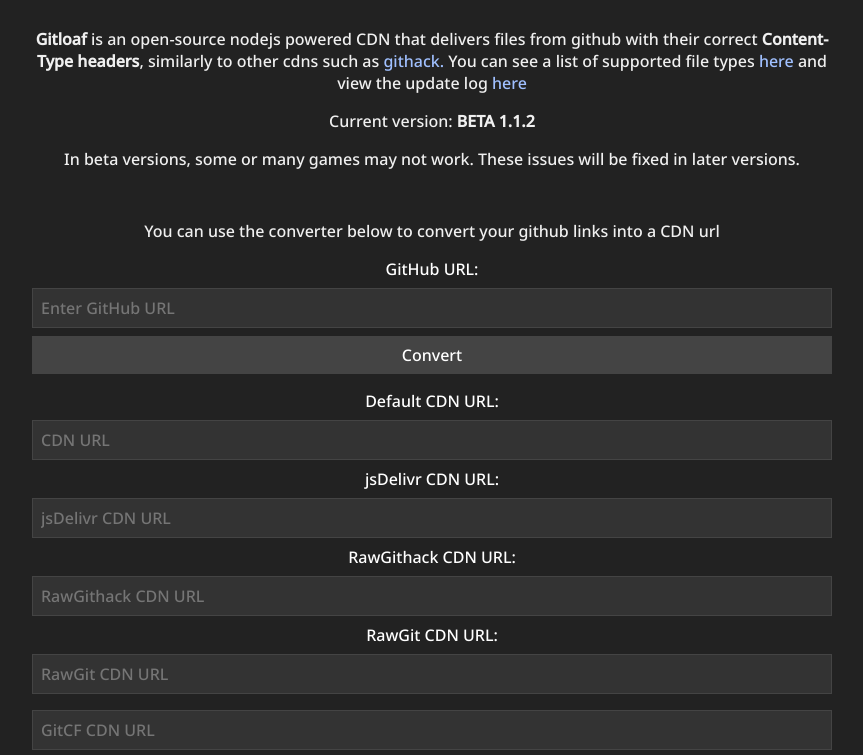
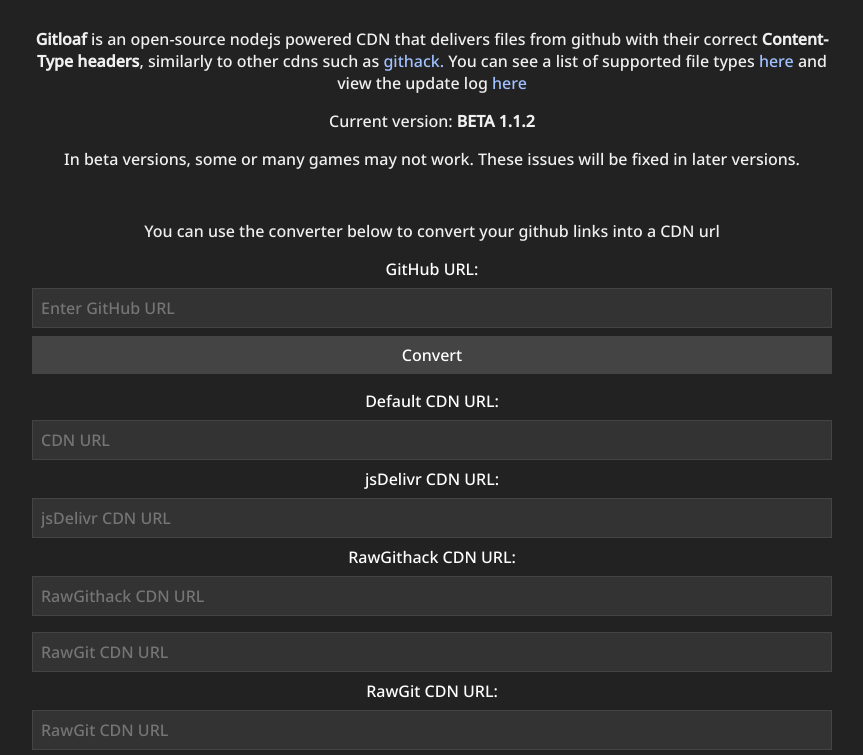
Before and after one commit to albibos/gitloaf, a website: page public/index.html in a window 1280 px wide. Shown: the part 193-948 px from the top of the page, without its empty margins (208-1071 px from the left). Drawn offline with Linux system fonts and the light colour scheme.

Commit message:
Update index.html

```diff
--- a/public/index.html
+++ b/public/index.html
@@ -43,11 +43,13 @@
           <label for="converted-githack-url">RawGithack CDN URL:</label>
         </div>
           <input type="text" id="converted-githack-url" placeholder="RawGithack CDN URL" readonly />
-            <label for="converted-rawgit-url">RawGit CDN URL:</label>
+          <input type="text" id="converted-gitcf-url" placeholder="RawGit CDN URL" readonly />
+          <label for="converted-rawgit-url">RawGit CDN URL:</label>
+        </div>
           <input type="text" id="converted-rawgit-url" placeholder="RawGit CDN URL" readonly />
-        </div>
           <input type="text" id="converted-gitcf-url" placeholder="GitCF CDN URL" readonly />
           <label for="converted-gitcf-url">GitCF CDN URL:</label>
+      </div>
           <input type="text" id="converted-gitcf-url" placeholder="GitCF CDN URL" readonly />
       </div>
     </div>
```
